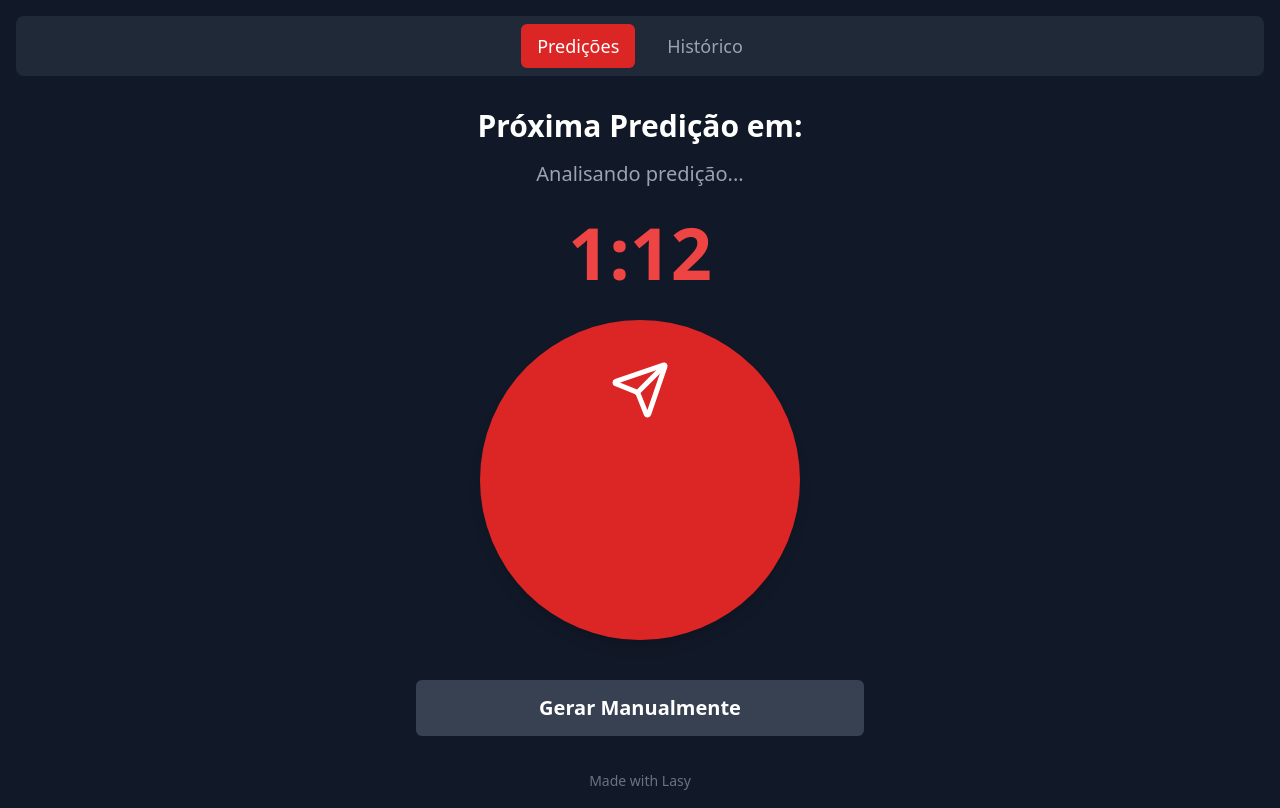
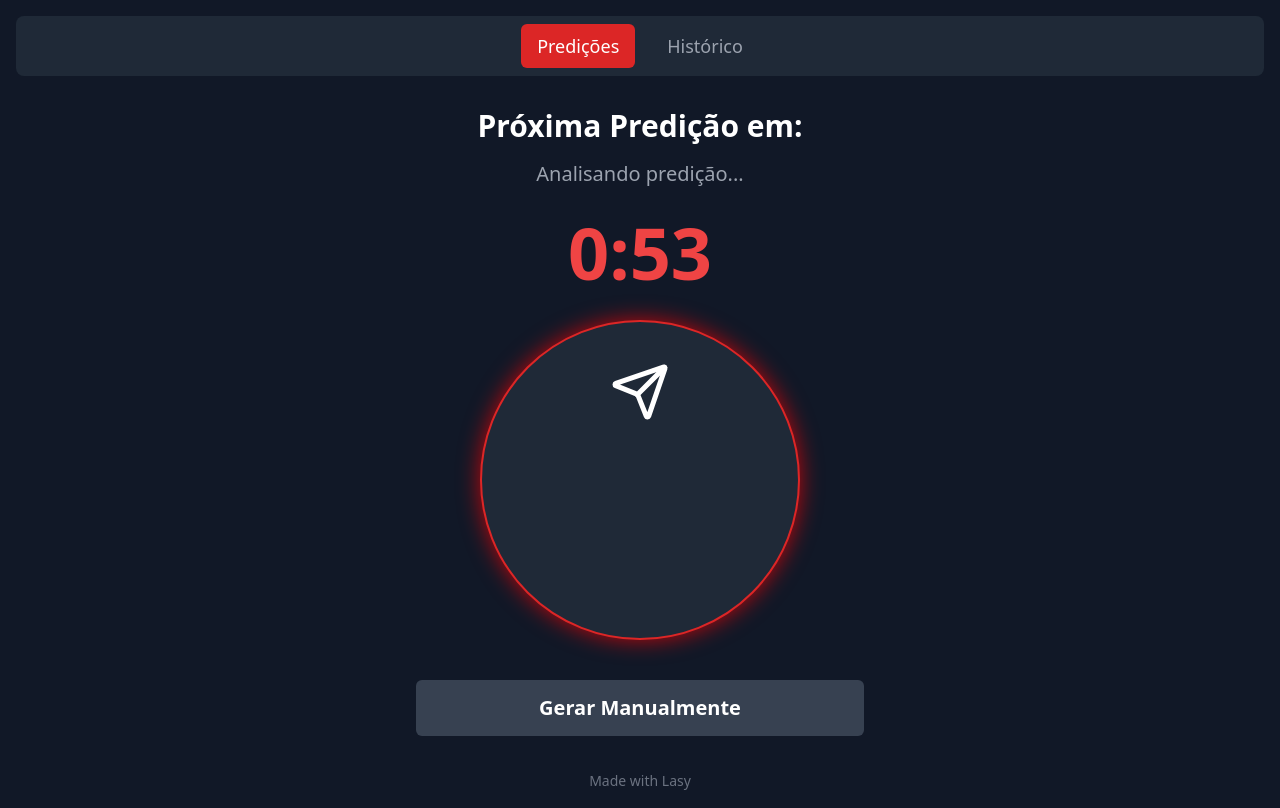
Before and after one commit to gabrieljesus17/rapid-flux-code, a React (Vite) app: page /predictions in a window 1280 px wide. Built offline with nearby package versions, Linux system fonts and the light colour scheme.

Commit message:
[lasy] Integração do componente PredictionCircle - escreveu 3 arquivo(s)

```diff
--- /dev/null
+++ b/src/components/PredictionCircle.tsx
@@ -0,0 +1,123 @@
+import { useState, useEffect, useCallback } from "react";
+import { Send } from "lucide-react";
+import { cn } from "@/lib/utils";
+import { Button } from "./ui/button";
+
+const getRandom = (min: number, max: number) => Math.random() * (max - min) + min;
+
+interface HistoryEntry {
+  text: string;
+  cashout: string;
+  time: string;
+}
+
+export default function PredictionCircle() {
+  const [predictionActive, setPredictionActive] = useState(false);
+  const [timer, setTimer] = useState(0);
+  const [cashoutText, setCashoutText] = useState("");
+  const [analysisTimer, setAnalysisTimer] = useState(Math.floor(getRandom(14, 120)));
+  const [isExpiring, setIsExpiring] = useState(false);
+
+  const saveToHistory = useCallback((text: string, cashout: string) => {
+    const history: HistoryEntry[] = JSON.parse(localStorage.getItem("aviator_history") || "[]");
+    const newEntry: HistoryEntry = {
+      text,
+      cashout,
+      time: new Date().toLocaleTimeString("pt-BR", { hour: '2-digit', minute: '2-digit' }),
+    };
+    const updatedHistory = [newEntry, ...history].slice(0, 10);
+    localStorage.setItem("aviator_history", JSON.stringify(updatedHistory));
+  }, []);
+
+  const triggerPrediction = useCallback(() => {
+    setPredictionActive(true);
+    const entryTime = Math.floor(getRandom(10, 25));
+    setTimer(entryTime);
+
+    const minCashout = getRandom(1.5, 8.0);
+    const maxCashout = getRandom(minCashout + 0.5, 10.0);
+    const cashoutString = `Realizar saída entre ${minCashout.toFixed(2)}x até ${maxCashout.toFixed(2)}x`;
+    const predictionText = "✅ Sinal positivo: entrada recomendada";
+
+    setCashoutText(cashoutString);
+    saveToHistory(predictionText, cashoutString);
+  }, [saveToHistory]);
+
+  useEffect(() => {
+    const interval = setInterval(() => {
+      if (predictionActive) {
+        setTimer(prev => {
+          if (prev <= 6 && prev > 1) setIsExpiring(true);
+          if (prev <= 1) {
+            setPredictionActive(false);
+            setIsExpiring(false);
+            setAnalysisTimer(Math.floor(getRandom(14, 120)));
+            return 0;
+          }
+          return prev - 1;
+        });
+      } else {
+        setAnalysisTimer(prev => {
+          if (prev <= 1) {
+            triggerPrediction();
+            return 0;
+          }
+          return prev - 1;
+        });
+      }
+    }, 1000);
+    return () => clearInterval(interval);
+  }, [predictionActive, triggerPrediction]);
+
+  const renderTimer = () => {
+    if (predictionActive) {
+      return `${timer}s`;
+    }
+    const minutes = Math.floor(analysisTimer / 60);
+    const seconds = analysisTimer % 60;
+    return `${minutes}:${seconds < 10 ? '0' : ''}${seconds}`;
+  };
+
+  return (
+    <div className="flex flex-col items-center justify-center w-full gap-4">
+      <h2 className="text-3xl font-bold">
+        {predictionActive ? "Entrada disponível em:" : "Próxima Predição em:"}
+      </h2>
+      <p className="text-xl text-gray-400 h-6">
+        {predictionActive ? "Predição detectada 🔥" : "Analisando predição..."}
+      </p>
+
+      <div className="text-7xl font-bold text-red-500 my-4">{renderTimer()}</div>
+
+      <div
+        className={cn(
+          "relative w-80 h-80 rounded-full flex flex-col items-center justify-center text-center p-4 transition-all duration-300",
+          predictionActive
+            ? "bg-red-600 animate-flame"
+            : "bg-gray-800 border-2 border-red-600 animate-glow"
+        )}
+      >
+        <Send size={60} className="text-white absolute top-10" />
+        {predictionActive && (
+          <div className="flex flex-col gap-4 mt-16">
+            <p className="text-2xl font-semibold text-white">✅ Sinal positivo: entrada recomendada</p>
+            <p className="text-lg font-bold text-yellow-300">{cashoutText}</p>
+          </div>
+        )}
+      </div>
+
+      {isExpiring && (
+        <p className="text-red-500 text-xl font-bold mt-4 animate-pulse">
+          ⚠️ Entrada prestes a expirar
+        </p>
+      )}
+
+      <Button
+        onClick={triggerPrediction}
+        className="w-full max-w-md bg-gray-700 hover:bg-gray-600 text-white font-bold text-xl p-7 mt-6"
+      >
+        Gerar Manualmente
+      </Button>
+    </div>
+  );
+}
--- a/src/pages/Predictions.tsx
+++ b/src/pages/Predictions.tsx
@@ -1,143 +1,7 @@
-import { useState, useEffect, useCallback } from "react";
-import { Button } from "@/components/ui/button";
-import { Send } from "lucide-react";
-
-const PREDICTION_TEXTS = [
-  "✅ Sinal positivo: entrada recomendada",
-  "⚠️ Atenção: rodada de risco alto",
-  "⏳ Cashout cedo sugerido",
-];
-
-type AppState = "ANALYZING" | "PREDICTION_READY" | "ENTRY_EXPIRING";
+import PredictionCircle from "@/components/PredictionCircle";
 
 const Predictions = () => {
-  const [appState, setAppState] = useState<AppState>("ANALYZING");
-  const [analysisTimer, setAnalysisTimer] = useState(0);
-  const [entryTimer, setEntryTimer] = useState(0);
-  const [prediction, setPrediction] = useState<string | null>(null);
-  const [cashout, setCashout] = useState<string | null>(null);
-
-  const getRandom = (min: number, max: number) => Math.random() * (max - min) + min;
-
-  const saveToHistory = useCallback((newPrediction: string, newCashout: string) => {
-    const history = JSON.parse(localStorage.getItem("aviator_history") || "[]");
-    const newEntry = {
-      text: newPrediction,
-      cashout: newCashout,
-      time: new Date().toLocaleTimeString("pt-BR", { hour: '2-digit', minute: '2-digit' }),
-    };
-    const updatedHistory = [newEntry, ...history].slice(0, 10);
-    localStorage.setItem("aviator_history", JSON.stringify(updatedHistory));
-  }, []);
-
-  const generatePredictionDetails = useCallback(() => {
-    // Gera a predição
-    const newPrediction = PREDICTION_TEXTS[Math.floor(Math.random() * PREDICTION_TEXTS.length)];
-    setPrediction(newPrediction);
-
-    // Gera o cashout
-    const x = getRandom(1.5, 8.0);
-    const y = getRandom(x + 0.5, 10.0);
-    const newCashout = `Realizar saída entre ${x.toFixed(2)}x até ${y.toFixed(2)}x`;
-    setCashout(newCashout);
-
-    // Salva no histórico
-    saveToHistory(newPrediction, newCashout);
-
-    // Define o tempo de entrada e muda o estado
-    setEntryTimer(Math.floor(getRandom(10, 25)));
-    setAppState("PREDICTION_READY");
-  }, [saveToHistory]);
-
-  const startNewAnalysisCycle = useCallback(() => {
-    setAppState("ANALYZING");
-    setPrediction(null);
-    setCashout(null);
-    setAnalysisTimer(Math.floor(getRandom(14, 120)));
-  }, []);
-
-  // Efeito para iniciar o ciclo na primeira vez
-  useEffect(() => {
-    startNewAnalysisCycle();
-  }, [startNewAnalysisCycle]);
-
-  // Efeito principal para os cronômetros
-  useEffect(() => {
-    const interval = setInterval(() => {
-      if (appState === "ANALYZING") {
-        setAnalysisTimer((prev) => {
-          if (prev <= 1) {
-            generatePredictionDetails();
-            return 0;
-          }
-          return prev - 1;
-        });
-      } else if (appState === "PREDICTION_READY" || appState === "ENTRY_EXPIRING") {
-        setEntryTimer((prev) => {
-          if (prev <= 6 && prev > 1) {
-            setAppState("ENTRY_EXPIRING");
-          }
-          if (prev <= 1) {
-            startNewAnalysisCycle();
-            return 0;
-          }
-          return prev - 1;
-        });
-      }
-    }, 1000);
-
-    return () => clearInterval(interval);
-  }, [appState, generatePredictionDetails, startNewAnalysisCycle]);
-
-  const handleManualGeneration = () => {
-    generatePredictionDetails();
-  };
-
-  const renderTimer = () => {
-    if (appState === "ANALYZING") {
-      const minutes = Math.floor(analysisTimer / 60);
-      const seconds = analysisTimer % 60;
-      return `${minutes}:${seconds < 10 ? '0' : ''}${seconds}`;
-    }
-    return `${entryTimer}s`;
-  };
-
-  return (
-    <div className="flex flex-col items-center justify-center gap-4 w-full">
-      <h2 className="text-3xl font-bold">
-        {appState === "ANALYZING" ? "Próxima Predição em:" : "Entrada disponível em:"}
-      </h2>
-
-      <p className="text-xl text-gray-400 h-6">
-        {appState === "ANALYZING" ? "Analisando predição..." : "Predição detectada 🔥"}
-      </p>
-
-      <div className="text-7xl font-bold text-red-500 my-4">{renderTimer()}</div>
-
-      <div className="relative w-80 h-80 bg-red-600 rounded-full flex flex-col items-center justify-center text-center p-4 shadow-lg">
-        <Send size={60} className="text-white absolute top-10" />
-        {appState !== "ANALYZING" && prediction && cashout && (
-          <div className="flex flex-col gap-4 mt-16">
-            <p className="text-2xl font-semibold text-white">{prediction}</p>
-            <p className="text-lg font-bold text-yellow-300">{cashout}</p>
-          </div>
-        )}
-      </div>
-
-      {appState === "ENTRY_EXPIRING" && (
-        <p className="text-red-500 text-xl font-bold mt-4 animate-pulse">
-          ⚠️ Entrada prestes a expirar
-        </p>
-      )}
-
-      <Button
-        onClick={handleManualGeneration}
-        className="w-full max-w-md bg-gray-700 hover:bg-gray-600 text-white font-bold text-xl p-7 mt-6"
-      >
-        Gerar Manualmente
-      </Button>
-    </div>
-  );
+  return <PredictionCircle />;
 };
 
 export default Predictions;
--- a/tailwind.config.ts
+++ b/tailwind.config.ts
@@ -85,10 +85,26 @@ export default {
             height: "0",
           },
         },
+        "glow": {
+          "0%, 100%": { "box-shadow": "0 0 10px rgba(255,0,0,0.4)" },
+          "50%": { "box-shadow": "0 0 25px rgba(255,0,0,0.8)" },
+        },
+        "flame": {
+          "0%, 100%": {
+            "box-shadow": "0 0 20px rgba(255,69,0,0.8)",
+            transform: "scale(1)"
+          },
+          "50%": {
+            "box-shadow": "0 0 35px rgba(255,69,0,1)",
+            transform: "scale(1.02)"
+          },
+        },
       },
       animation: {
         "accordion-down": "accordion-down 0.2s ease-out",
         "accordion-up": "accordion-up 0.2s ease-out",
+        "glow": "glow 2s infinite alternate",
+        "flame": "flame 1.5s infinite alternate",
       },
     },
   },
```
